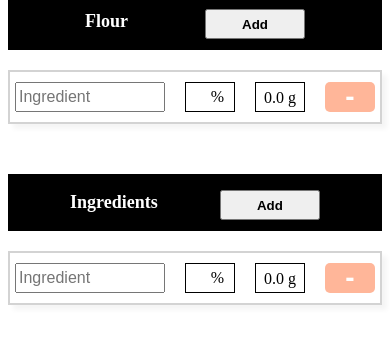
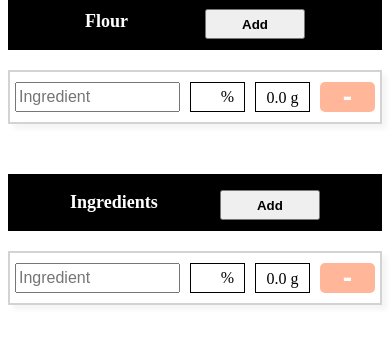
Before and after one commit to Drewlove/bakers-math-client, a React (Create React App) app: page / in a window 390 px wide. Shown: the part 125-468 px from the top of the page. Built offline with nearby package versions, Linux system fonts and the light colour scheme.

Commit message:
Fix delete button that renders outside container on mobile display.

```diff
--- a/src/App.css
+++ b/src/App.css
@@ -108,7 +108,7 @@ form {
       0,
       1fr
     );
-  grid-gap: 20px;
+  grid-gap: 10px;
   border: 2px solid #d3d3d3;
   box-shadow: 5px 5px 5px #f5f5f5;
   padding: 10px 5px;
```
